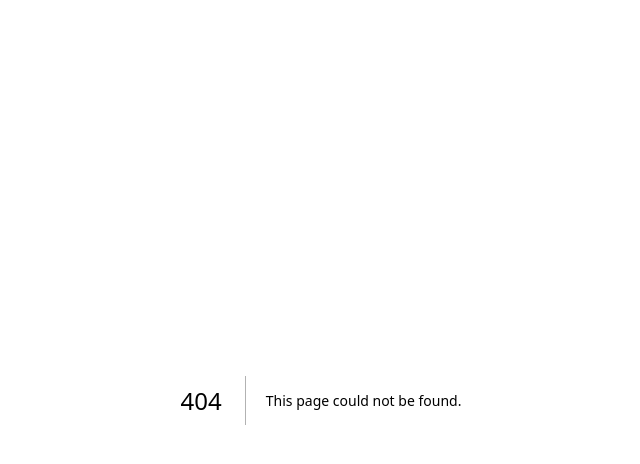
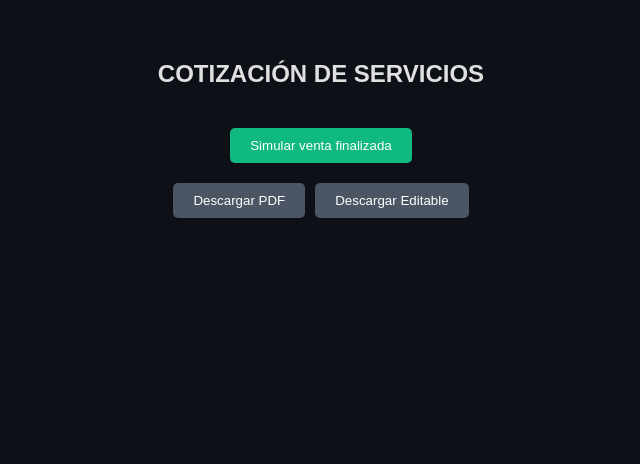
Before and after one commit to eaac83/evidentia, a Next.js app: page /documentos in a window 1280 px wide. Before the commit this address had no page. Shown: the top 464 px of the page, without its empty margins (319-959 px from the left). Built offline with nearby package versions, Linux system fonts and the light colour scheme.

Commit message:
Add files via upload

```diff
--- /dev/null
+++ b/pages/documentos.js
@@ -0,0 +1,158 @@
+import { useEffect, useState } from 'react';
+import jsPDF from 'jspdf';
+
+function numeroALetras(num) {
+  const unidades = ['','uno','dos','tres','cuatro','cinco','seis','siete','ocho','nueve'];
+  const decenas = ['','diez','veinte','treinta','cuarenta','cincuenta','sesenta','setenta','ochenta','noventa'];
+  const centenas = ['','ciento','doscientos','trescientos','cuatrocientos','quinientos','seiscientos','setecientos','ochocientos','novecientos'];
+  const especiales = ['diez','once','doce','trece','catorce','quince'];
+
+  function convertirGrupo(n) {
+    let salida = '';
+    if (n === '100') return 'cien';
+    if (n[0] !== '0') salida += centenas[parseInt(n[0])] + ' ';
+    const d = parseInt(n.substring(1));
+    if (d <= 9) salida += unidades[d];
+    else if (d <= 15) salida += especiales[d - 10];
+    else {
+      salida += decenas[parseInt(n[1])];
+      if (n[2] !== '0') salida += ' y ' + unidades[parseInt(n[2])];
+    }
+    return salida.trim();
+  }
+
+  function convertirNumero(numero) {
+    const padded = numero.toString().padStart(9, '0');
+    const millones = padded.substring(0, 3);
+    const miles = padded.substring(3, 6);
+    const cientos = padded.substring(6, 9);
+
+    let letras = '';
+
+    if (parseInt(millones) > 0) {
+      letras += (millones === '001') ? 'un millón ' : convertirGrupo(millones) + ' millones ';
+    }
+
+    if (parseInt(miles) > 0) {
+      letras += (miles === '001') ? 'mil ' : convertirGrupo(miles) + ' mil ';
+    }
+
+    if (parseInt(cientos) > 0) {
+      letras += convertirGrupo(cientos);
+    }
+
+    return letras.trim();
+  }
+
+  num = parseFloat(num).toFixed(2);
+  const partes = num.split('.');
+  const entero = parseInt(partes[0]);
+  const centavos = partes[1];
+
+  if (entero === 0) return `Cero pesos ${centavos}/100 M.N.`;
+
+  const letras = convertirNumero(entero);
+  return letras.charAt(0).toUpperCase() + letras.slice(1) + ` pesos ${centavos}/100 M.N.`;
+}
+
+export default function Documentos() {
+  const [datos, setDatos] = useState(null);
+  const [ventaFinalizada, setVentaFinalizada] = useState(false);
+  const [cargoExtraAceptado, setCargoExtraAceptado] = useState(false);
+
+  useEffect(() => {
+    const stored = JSON.parse(localStorage.getItem("formularioDatos"));
+    setDatos(stored);
+  }, []);
+
+  const calcularTotal = () => {
+    return Object.values(datos?.montosPorMes || {}).reduce((acc, val) => acc + parseFloat(val || 0), 0);
+  };
+
+  const total = calcularTotal();
+  const totalEnLetra = numeroALetras(total);
+  const precioBase = 500;
+  const precioIVA = precioBase * 0.16;
+  const totalServicio = precioBase + precioIVA;
+  const cargoEditable = totalServicio * 0.1;
+
+  const handleDescargarPDF = () => {
+    if (!ventaFinalizada) {
+      alert("La descarga del PDF estará disponible una vez que se haya completado la venta del servicio.");
+      return;
+    }
+
+    const doc = new jsPDF();
+    doc.text(`Cotización para: ${datos.receptor}`, 10, 10);
+    doc.text(`Descripción: ${datos.descripcionSAT}`, 10, 20);
+    doc.text(`Total: $${total.toLocaleString('es-MX')} MXN`, 10, 30);
+    doc.save("cotizacion.pdf");
+  };
+
+  const handleDescargarEditable = () => {
+    if (!ventaFinalizada) {
+      alert("Primero debe completarse la venta del servicio para acceder al archivo editable.");
+      return;
+    }
+
+    const aceptar = window.confirm(
+      `El archivo editable de esta cotización tiene un costo adicional del 10% sobre nuestro servicio base.\n\nMonto adicional: $${cargoEditable.toFixed(2)} MXN.\n\nEste cargo será incluido en su caja para proceder con la liberación del documento editable. ¿Desea continuar?`
+    );
+
+    if (aceptar) {
+      setCargoExtraAceptado(true);
+      alert("Se ha añadido el cargo adicional a su caja. El archivo editable será liberado tras confirmar el pago.");
+    }
+  };
+
+  return (
+    <div style={{ backgroundColor: '#0d1117', color: '#e0e0e0', padding: '40px' }}>
+      <h2 style={{ textAlign: 'center' }}>COTIZACIÓN DE SERVICIOS</h2>
+
+      <div style={{ textAlign: 'center', marginTop: '40px' }}>
+        <button
+          onClick={() => setVentaFinalizada(true)}
+          style={{
+            marginBottom: '20px',
+            backgroundColor: '#10b981',
+            border: 'none',
+            padding: '10px 20px',
+            color: 'white',
+            borderRadius: '5px',
+            cursor: 'pointer'
+          }}
+        >
+          Simular venta finalizada
+        </button>
+        <br />
+        <button
+          onClick={handleDescargarPDF}
+          style={{
+            marginRight: '10px',
+            backgroundColor: ventaFinalizada ? '#2563eb' : '#4b5563',
+            border: 'none',
+            padding: '10px 20px',
+            color: 'white',
+            borderRadius: '5px',
+            cursor: ventaFinalizada ? 'pointer' : 'not-allowed'
+          }}
+        >
+          Descargar PDF
+        </button>
+        <button
+          onClick={handleDescargarEditable}
+          style={{
+            backgroundColor: ventaFinalizada ? '#f59e0b' : '#4b5563',
+            border: 'none',
+            padding: '10px 20px',
+            color: 'white',
+            borderRadius: '5px',
+            cursor: ventaFinalizada ? 'pointer' : 'not-allowed'
+          }}
+        >
+          Descargar Editable
+        </button>
+      </div>
+    </div>
+  );
+}
```
